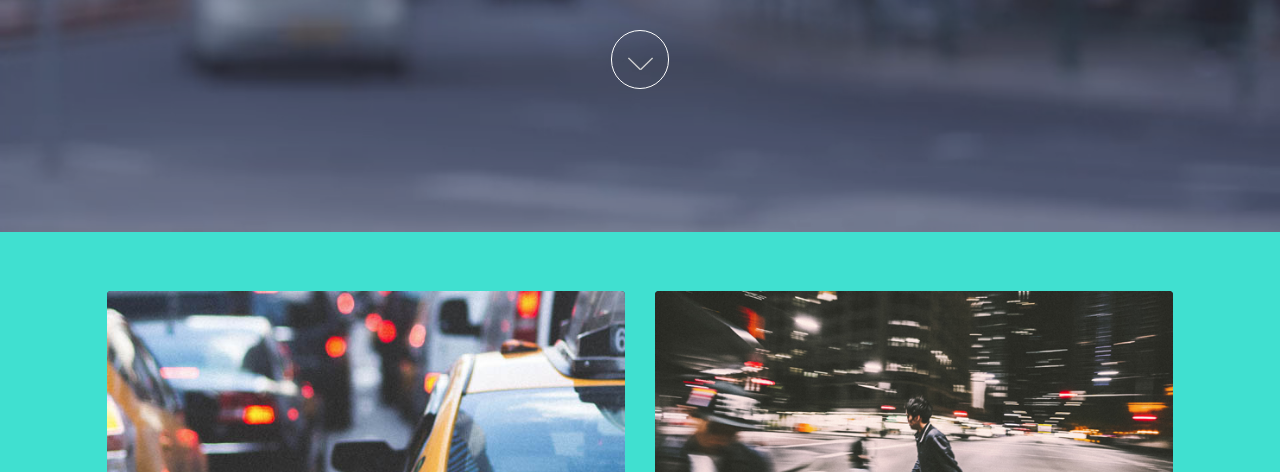
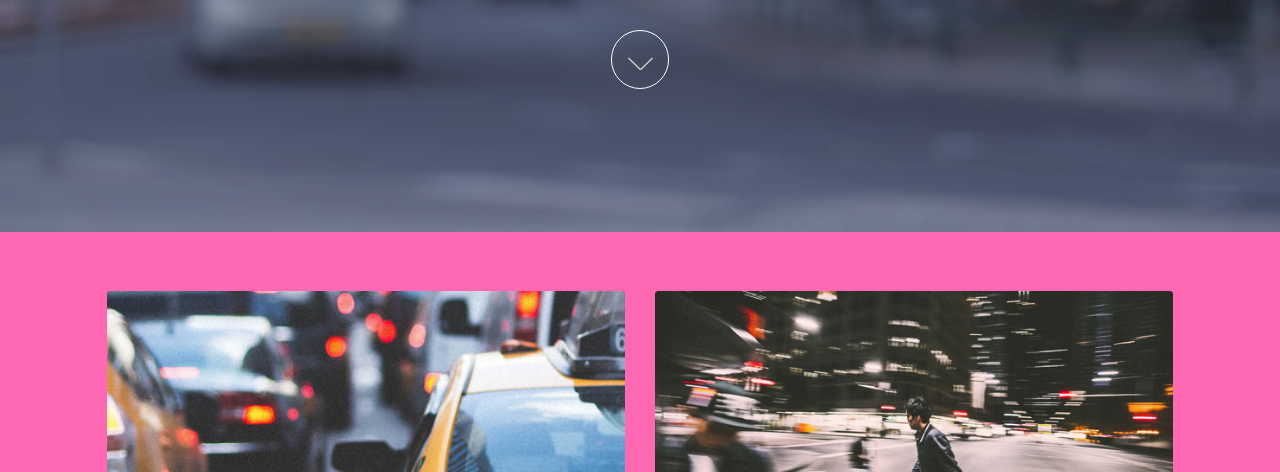
Before and after one commit to DaveyandGwiz/DaveyandGwiz.github.io, a plain HTML site: page index.html in a window 1280 px wide. Shown: the part 328-800 px from the top of the page. Drawn offline with Linux system fonts and the light colour scheme.

Commit message:
pink background.

```diff
--- a/assets/css/main.css
+++ b/assets/css/main.css
@@ -76,7 +76,7 @@
 	}
 
 	body {
-		background: #40E0D0;
+		background: #FF69B4;
 	}
 
 		body.is-loading *, body.is-loading *:before, body.is-loading *:after {
```
